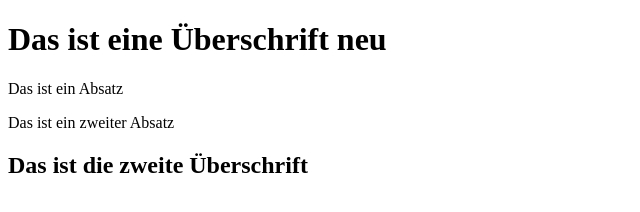
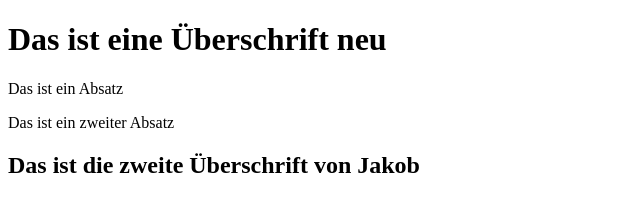
Before and after one commit to jakplatzer/GitTest, a plain HTML site: page index.html in a window 1280 px wide. Shown: the whole page, without its empty margins (0-640 px from the left). Drawn offline with Linux system fonts and the light colour scheme.

Commit message:
änderung von h2

```diff
--- a/index.html
+++ b/index.html
@@ -9,6 +9,6 @@
     <h1>Das ist eine Überschrift neu</h1>
     <p>Das ist ein Absatz</p>
     <p>Das ist ein zweiter Absatz</p>
-    <h2>Das ist die zweite Überschrift</h2>
+    <h2>Das ist die zweite Überschrift von Jakob</h2>
 </body>
 </html>
```
